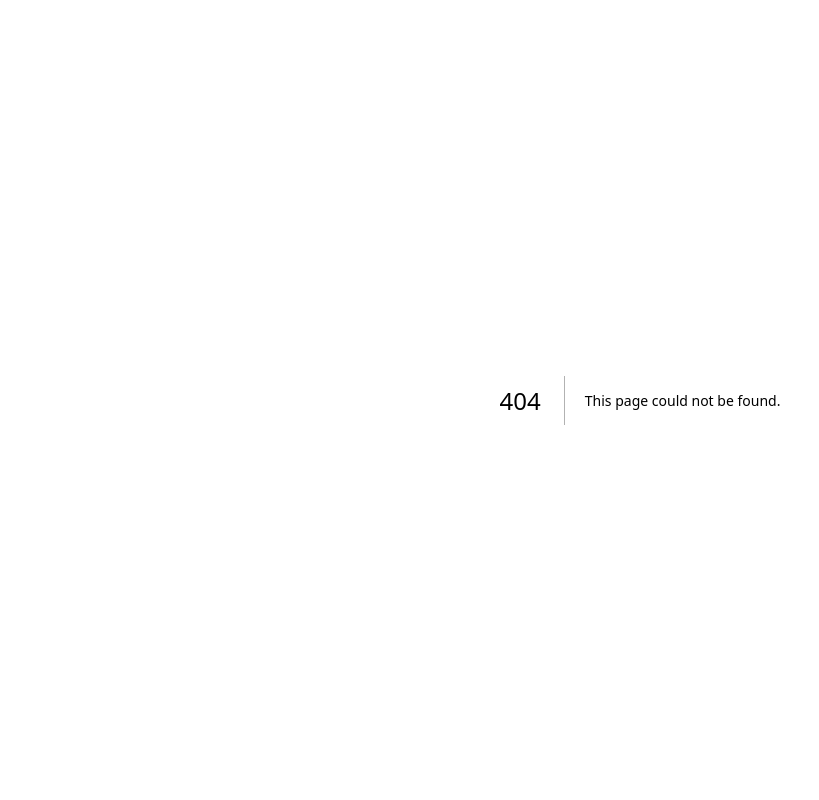
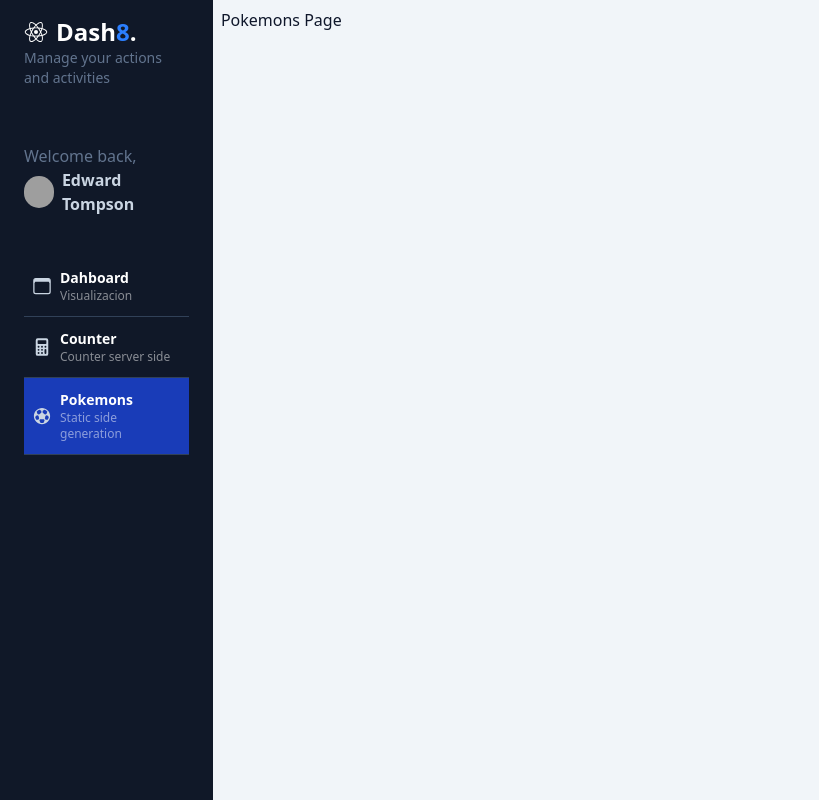
Before and after one commit to sazukeR/my-dashboard-next, a Next.js app: page /dashboard/pokemons in a window 1280 px wide. Before the commit this address had no page. Shown: the whole page, without its empty margins (0-819 px from the left). Built offline with nearby package versions, Linux system fonts and the light colour scheme; grey boxes are pictures that could not be loaded.

Commit message:
Add pokemons page

```diff
--- a/src/app/components/Sidebar.tsx
+++ b/src/app/components/Sidebar.tsx
@@ -1,5 +1,10 @@
 import Image from "next/image";
-import { IoBrowsersOutline, IoCalculator, IoLogoReact } from "react-icons/io5";
+import {
+ IoBrowsersOutline,
+ IoCalculator,
+ IoFootball,
+ IoLogoReact,
+} from "react-icons/io5";
 import { SidebarMenuItem } from "./index";
 
 const menuItems = [
@@ -14,6 +19,12 @@
   icon: <IoCalculator size={20} />,
   title: "Counter",
   subTitle: "Counter server side",
+ },
+ {
+  path: "/dashboard/pokemons",
+  icon: <IoFootball size={20} />,
+  title: "Pokemons",
+  subTitle: "Static side generation",
  },
 ];
 
--- /dev/null
+++ b/src/app/dashboard/pokemons/page.tsx
@@ -0,0 +1,7 @@
+export default function PokemonsPage() {
+ return (
+  <div>
+   <h1>Pokemons Page</h1>
+  </div>
+ );
+}
```
